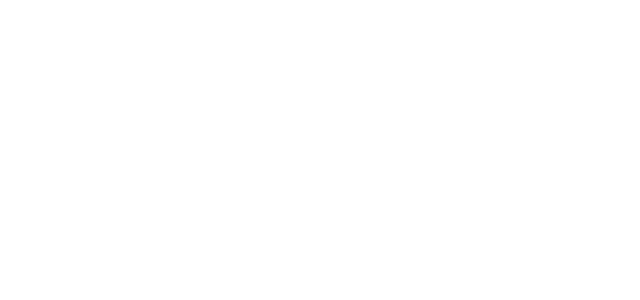
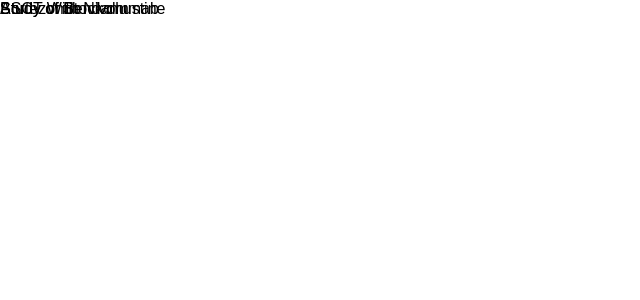
Before and after one commit to samuelbriole/inato-timeline, a React (Create React App) app: page / in a window 1280 px wide. Shown: the top 300 px of the page, without its empty margins (0-640 px from the left). Built offline with nearby package versions, Linux system fonts and the light colour scheme.

Commit message:
create TimelineItem component

```diff
--- a/src/App.css
+++ b/src/App.css
@@ -1,3 +1,8 @@
 .App {
   text-align: center;
 }
+
+.timeline {
+  height: 200px;
+  width: 100%;
+}
--- a/src/App.js
+++ b/src/App.js
@@ -1,7 +1,15 @@
 import React, { Component } from "react";
 import trials from "./trials";
+import TimelineItem from "./components/TimelineItem";
+import "./App.css";
 
-const renderClinicalTrials = trials => null;
+const renderClinicalTrials = trials => {
+  return (
+    <div className="timeline">
+      {trials.map(trial => <TimelineItem trial={trial} />)}
+    </div>
+  );
+};
 
 class App extends Component {
   render() {
--- /dev/null
+++ b/src/components/TimelineItem.js
@@ -0,0 +1,14 @@
+import React, { Component } from "react";
+
+const style = trial => ({
+  position: "absolute"
+});
+
+class TimelineItem extends Component {
+  render() {
+    const { trial } = this.props;
+    return <div style={style(trial)}>{trial.title}</div>;
+  }
+}
+
+export default TimelineItem;
```
